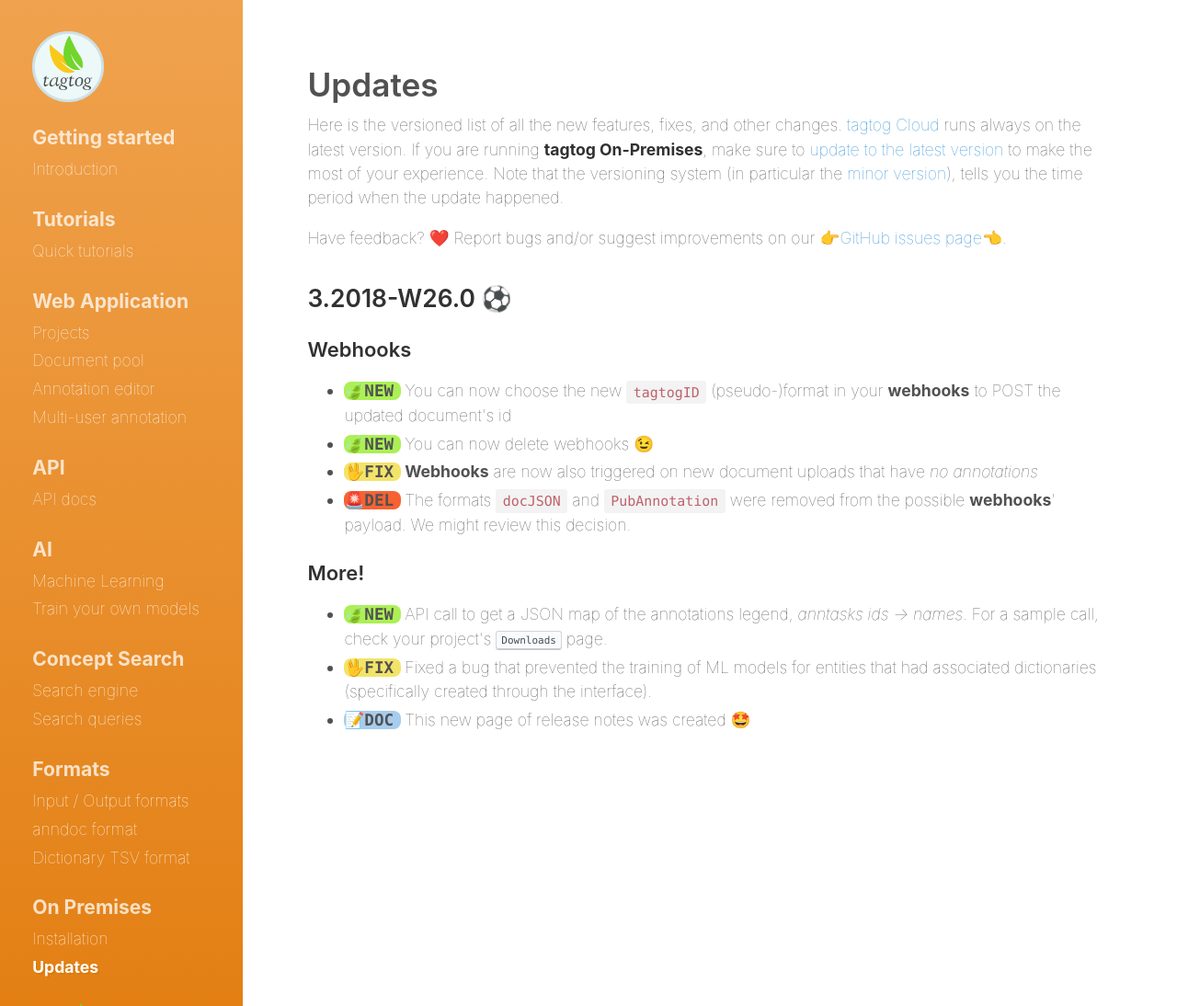
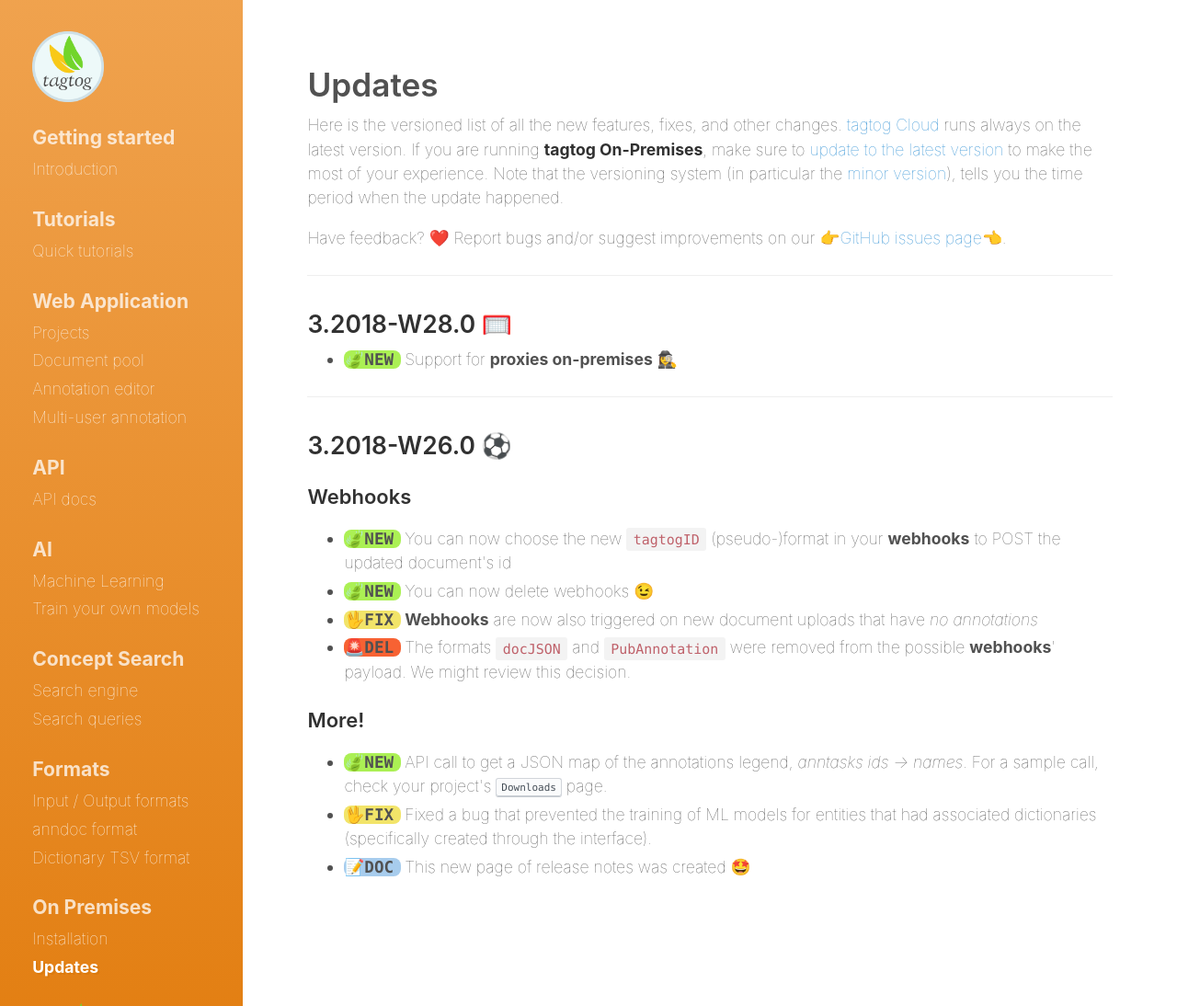
Before and after one commit to tagtogorg/tagtog-doc, a Jekyll site: the page built from updates.md, in a window 1280 px wide. Shown: the whole page at 92% size. Built offline with Jekyll 4.4.1, drawn with Linux system fonts in a browser that asks for light colours; nearby versions of some CDN libraries; emoji names are drawn with the system emoji font.

Commit message:
update proxy info

```diff
--- a/updates.md
+++ b/updates.md
@@ -8,6 +8,16 @@ id: updates
 Here is the versioned list of all the new features, fixes, and other changes. [tagtog Cloud](https://www.tagtog.net) runs always on the latest version. If you are running **tagtog On-Premises**, make sure to [update to the latest version](on_premises_README.html) to make the most of your experience. Note that the versioning system (in particular the [minor version](https://semver.org)), tells you the time period when the update happened.
 
 Have feedback? :heart: Report bugs and/or suggest improvements on our [:point_right:GitHub issues page:point_left:](https://github.com/tagtog/tagtog-doc/issues).
+
+---
+
+## 3.2018-W28.0 🥅
+
+<ul class="updates">
+  <li class="new">Support for <b>proxies on-premises</b> 🕵️‍♀️</li>
+</ul>
+
+---
 
 ## 3.2018-W26.0 ⚽️
 
```
